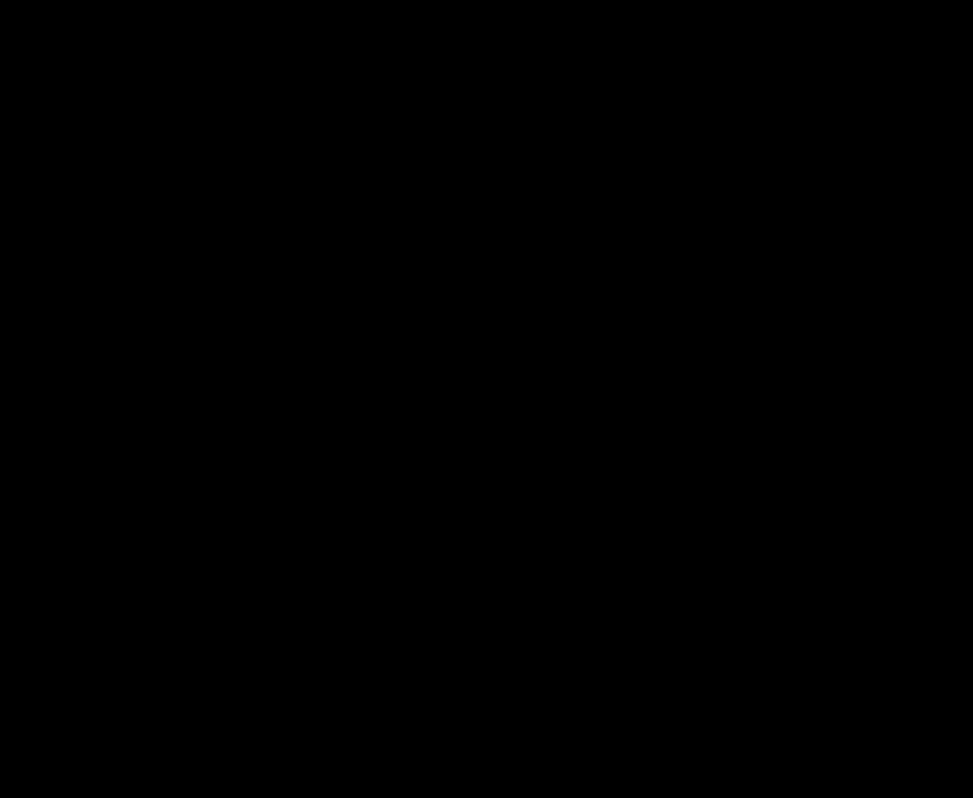
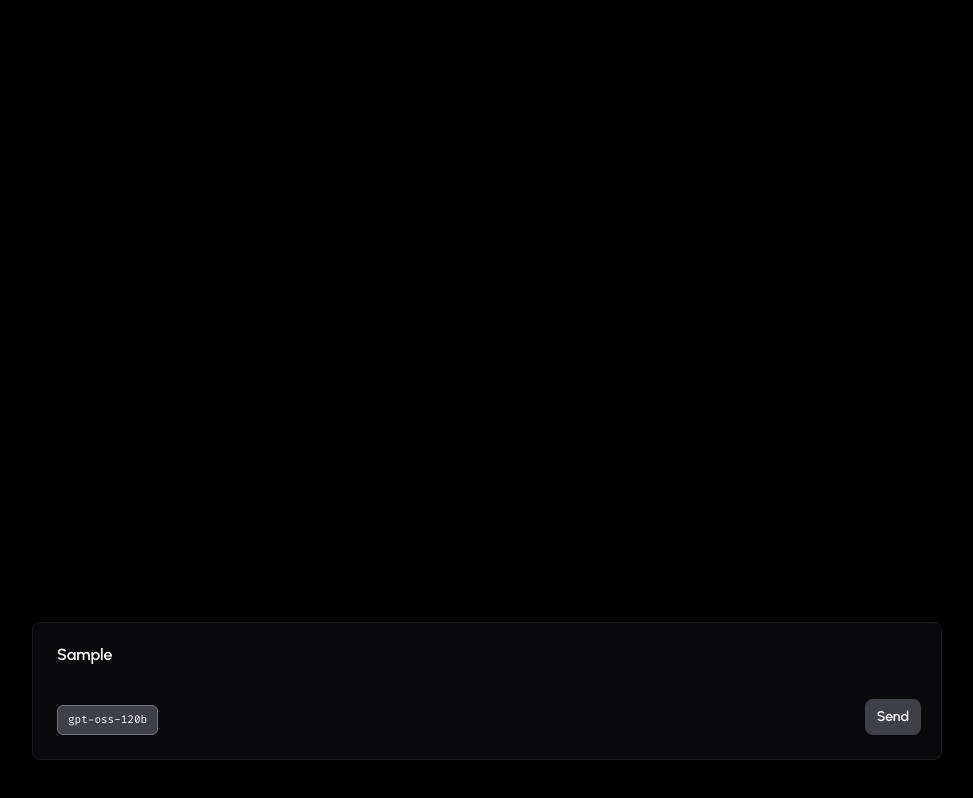
Before and after one commit to liam-hales/chat, a Next.js app: page / in a window 1280 px wide. Both pictures are taken after typing "Sample" into the empty fields and a click on the button "Send". Shown: the whole page, without its empty margins (153-1126 px from the left). Built offline with nearby package versions, Linux system fonts and the light colour scheme.

Commit message:
Updated main app and tab UI

```diff
--- a/src/components/app.tsx
+++ b/src/components/app.tsx
@@ -2,7 +2,8 @@
 
 import { FunctionComponent, ReactElement, ReactNode } from 'react';
 import { BaseProps } from '../types';
-import { useApp } from "../hooks";
+import { useApp } from '../hooks';
+import { AppTab } from './';
 
 /**
  * The `App` component props
@@ -19,7 +20,7 @@
  */
 const App: FunctionComponent<Props> = ({ children }): ReactElement<Props> => {
 
-  const { messages } = useApp();
+  const { selectedTabId, messages } = useApp();
 
   // If there are no messages in the app state then
   // render the children to render the page
@@ -32,7 +33,9 @@
   }
 
   return (
-    <></>
+    <div className="w-full h-full flex flex-col items-center">
+      <AppTab id={selectedTabId}/>
+    </div>
   );
 }
 
--- a/src/components/appTab.tsx
+++ b/src/components/appTab.tsx
@@ -25,13 +25,17 @@
   const { model, inputValue } = useMemo(() => getTab(id), [id, getTab]);
 
   return (
+    <div className="w-full h-full max-w-[910px] flex flex-col items-center justify-between pb-10">
+      <div />
       <ChatInput
         value={inputValue}
         model={model}
+        allowModelSelect={false}
         onChange={(value) => setInputValue(id, value)}
         onModelChange={(value) => setModel(id, value)}
         onSend={() => sendMessage(id)}
       />
+    </div>
   );
 };
 
```
Lines whose indentation alone changed are shown as unchanged.
